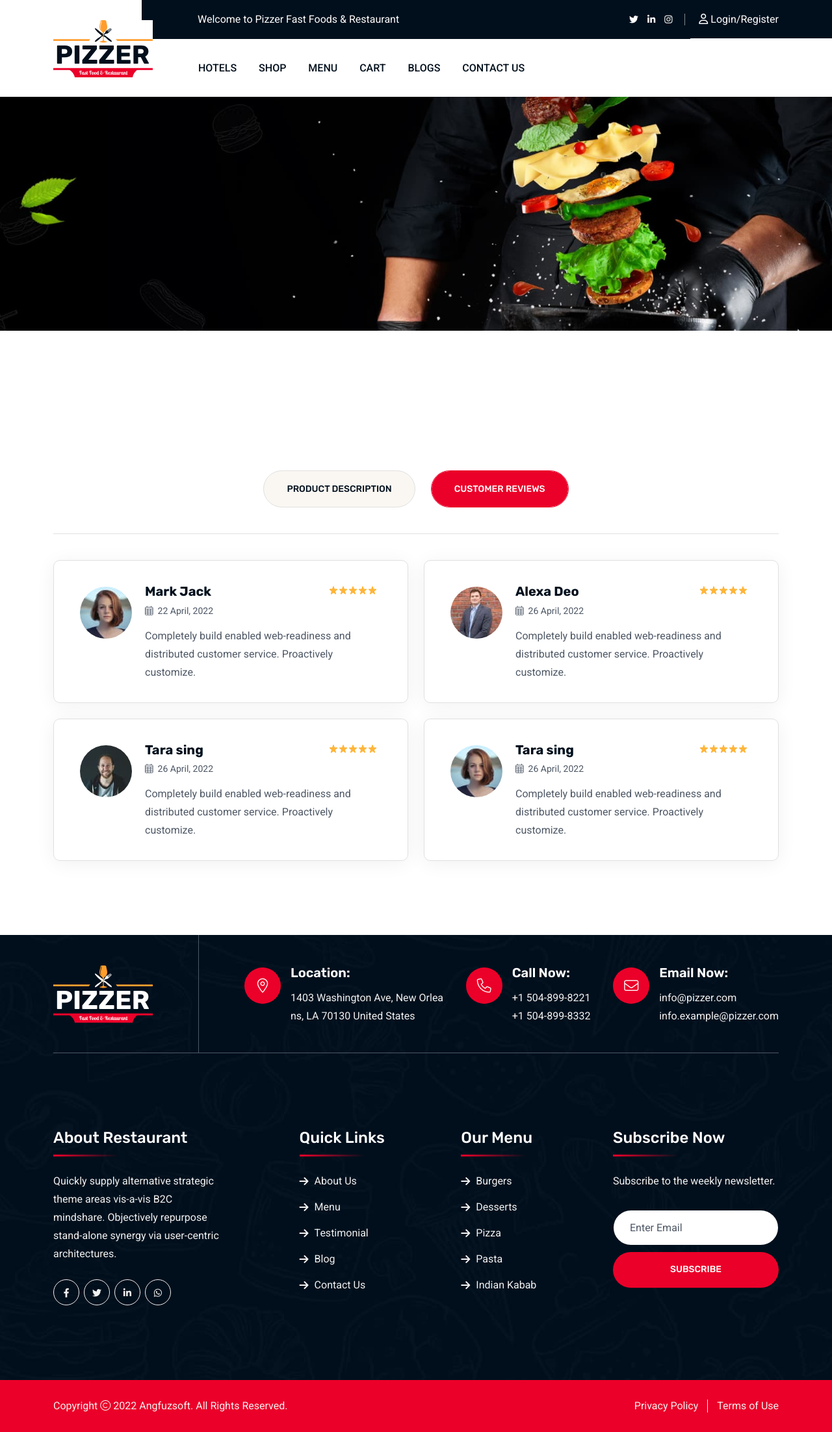
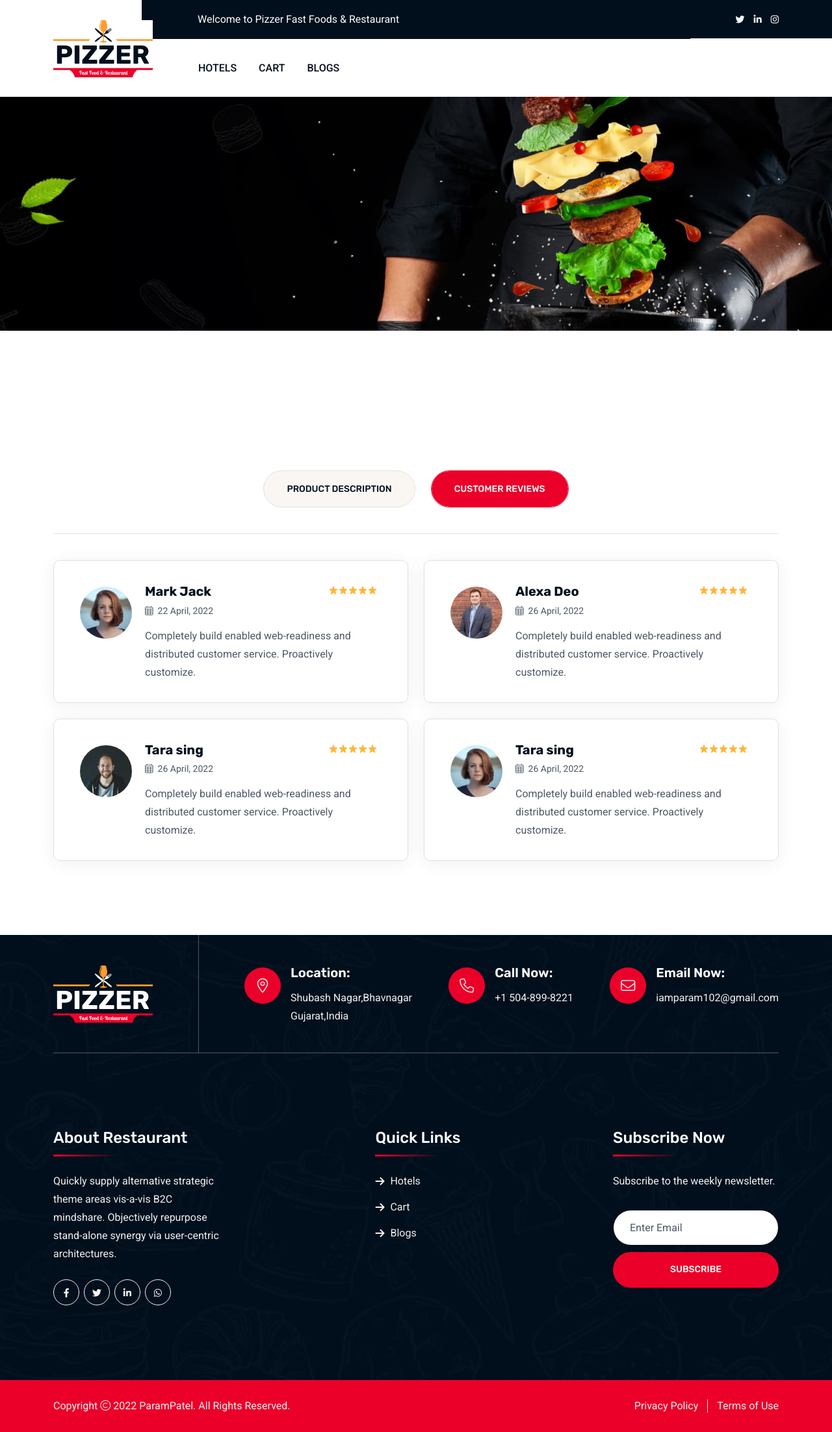
Before and after one commit to Parampatel07/foodies_py, a Django app: page /app1/product/1 in a window 1280 px wide. Shown: the whole page at 65% size. Run offline with Django 4.2, Linux system fonts and the light colour scheme; data that the repository does not hold is empty; some libraries are stand-ins or nearby versions.

Commit message:
project complete

```diff
--- a/app1/urls.py
+++ b/app1/urls.py
@@ -1,5 +1,5 @@
 from django.urls import path
-from .views import home,category,menu,product,cart,checkout,blog,aboutdetail,contactus,hotel,categoryflow,menuflow,quantity_plus,quantity_minus,delete_cart
+from .views import home,category,menu,product,cart,checkout,blog,aboutdetail,contactus,hotel,categoryflow,menuflow,quantity_plus,quantity_minus,delete_cart,add_to_cart
 
 urlpatterns = [
     path('',home,name="home"),
@@ -17,4 +17,5 @@ urlpatterns = [
     path('update_quantity_plus/<int:qid>',quantity_plus,name="update_quantity_plus"),
     path('update_quantity_minus/<int:qid>',quantity_minus,name="update_quantity_minus"),
     path('delete_cart/<int:pid>',delete_cart,name="delete_cart"),
+    path('add_to_cart/<int:pid>',add_to_cart,name="add_to_cart"),
 ]
--- a/app1/views.py
+++ b/app1/views.py
@@ -154,3 +154,10 @@ def delete_cart(req,pid):
     mycursor.execute(sql,values)
     print("value deleted successfully ");
     return HttpResponse("Quantity subbed successfully")
+
+def add_to_cart(req,pid):
+    print("this is cart ")
+    sql = "Insert into app1_cart (productid,billid,userid,quantity) values (%s,%s,%s,%s) ";
+    values = [pid,0,USER_ID,1]
+    mycursor.execute(sql,values)
+    return HttpResponse("this is add to cart ")
--- a/template/cart.html
+++ b/template/cart.html
@@ -61,7 +61,7 @@
                          </tfoot>
                     </table>
                     <div class="wc-proceed-to-checkout mb-30">
-                         <a href="checkout" class="as-btn">Proceed to checkout</a>
+                         <a href="#" class="as-btn">Make Payment</a>
                     </div>
                </div>
           </div>
--- a/template/django_template.html
+++ b/template/django_template.html
@@ -39,19 +39,10 @@
                <div class="mobile-logo"><a href="index.html"><img src="{% static 'img/logo.svg'%}" alt="Pizzer"></a></div>
                <div class="as-mobile-menu">
                     <ul>
-                         {% comment %} <li class="menu-item-has-children"><a href="index.html">Home</a>
-                              <ul class="sub-menu">
-                                   <li><a href="index.html">Restaurant Home</a></li>
-                                   <li><a href="index-2.html">Fast Food Home</a></li>
-                                   <li><a href="index-3.html">Pizza & Burger Light Home</a></li>
-                                   <li><a href="index-4.html">Pizza & Burger Dark Home</a></li>
-                              </ul>
-                         </li> {% endcomment %}
-                         <li><a href="category">Shop</a></li>
-                         <li><a href="cart">Cart</a></li>
-                         <li><a href="menu">Menu</a></li>
-                         <li><a href="blog">Blog</a></li>
-                         <li><a href="contactus">Contact Us</a></li>
+                         <li><a href="{% url 'hotel' %}">Hotels</a></li>
+                         <li><a href="/app1/cart/1">Cart</a></li>
+                         <li><a href="{% url 'blog' %}">Blogs</a></li>
+
                     </ul>
                </div>
           </div>
@@ -77,8 +68,8 @@
                                                             href="#"><i
                                                                  class="fab fa-instagram"></i></a></div>
                                              </li>
-                                             <li><a href="#"><i class="far fa-user"></i> Login/Register</a>
-                                             </li>
+                                             <!-- <li><a href="#"><i class="far fa-user"></i> Login/Register</a>
+                                             </li> -->
                                         </ul>
                                    </div>
                               </div>
@@ -96,11 +87,8 @@
                                    <nav class="main-menu d-none d-lg-inline-block">
                                         <ul>
                                              <li><a href="{% url 'hotel' %}">Hotels</a></li>
-                                             <li><a href="{% url 'category' %}">Shop</a></li>
-                                             <li><a href="{% url 'menu' %}">Menu</a></li>
-                                             <li><a href="/app1/cart/">Cart</a></li>
+                                             <li><a href="/app1/cart/1">Cart</a></li>
                                              <li><a href="{% url 'blog' %}">Blogs</a></li>
-                                             <li><a href="contactus">Contact Us</a></li>
 
                                         </ul>
                                    </nav><button type="button" class="as-menu-toggle d-inline-block d-lg-none"><i
@@ -128,10 +116,10 @@
                              <div class="contact-card">
                                   <div class="contact-card_icon"><i class="fa-light fa-location-dot icon-btn"></i>
                                   </div>
-                                  <div class="contact-card_content">
+                                  <div class="contact-card_content text-capitalize">
                                        <h6 class="contact-card_title">Location:</h6>
-                                       <p class="contact-card_text">1403 Washington Ave, New Orlea<br>ns, LA 70130
-                                            United States</p>
+                                       <p class="contact-card_text">shubash nagar,bhavnagar <br>
+                                            Gujarat,India</p>
                                   </div>
                              </div>
                              <div class="contact-card">
@@ -139,7 +127,6 @@
                                   <div class="contact-card_content">
                                        <h6 class="contact-card_title">Call Now:</h6>
                                        <p class="contact-card_text"><a href="tel:+15048998221">+1 504-899-8221</a>
-                                            <a href="tel:+15048998332">+1 504-899-8332</a></p>
                                   </div>
                              </div>
                              <div class="contact-card">
@@ -148,8 +135,7 @@
                                   <div class="contact-card_content">
                                        <h6 class="contact-card_title">Email Now:</h6>
                                        <p class="contact-card_text"><a
-                                                 href="mailto:info@pizzer.com">info@pizzer.com</a> <a
-                                                 href="mailto:info.example@pizzer.com">info.example@pizzer.com</a>
+                                                 href="mailto:iamparam102@gmail.com">iamparam102@gmail.com</a>
                                        </p>
                                   </div>
                              </div>
@@ -182,27 +168,11 @@
                         <div class="widget widget_nav_menu footer-widget">
                              <h3 class="widget_title">Quick Links</h3>
                              <div class="menu-all-pages-container">
-                                  <ul class="menu">
-                                       <li><a href="about.html">About Us</a></li>
-                                       <li><a href="menu-fast.html">Menu</a></li>
-                                       <li><a href="project.html">Testimonial</a></li>
-                                       <li><a href="blog.html">Blog</a></li>
-                                       <li><a href="contact.html">Contact Us</a></li>
-                                  </ul>
-                             </div>
-                        </div>
-                   </div>
-                   <div class="col-md-6 col-xl-auto">
-                        <div class="widget widget_nav_menu footer-widget">
-                             <h3 class="widget_title">Our Menu</h3>
-                             <div class="menu-all-pages-container">
-                                  <ul class="menu">
-                                       <li><a href="menu-fast.html">Burgers</a></li>
-                                       <li><a href="menu-fast.html">Desserts</a></li>
-                                       <li><a href="menu-fast.html">Pizza</a></li>
-                                       <li><a href="menu-fast.html">Pasta</a></li>
-                                       <li><a href="menu-fast.html">Indian Kabab</a></li>
-                                  </ul>
+                              <ul>
+                                   <li><a href="{% url 'hotel' %}">Hotels</a></li>
+                                   <li><a href="/app1/cart/1">Cart</a></li>
+                                   <li><a href="{% url 'blog' %}">Blogs</a></li>
+                              </ul>
                              </div>
                         </div>
                    </div>
@@ -223,7 +193,7 @@
               <div class="row justify-content-between align-items-center">
                    <div class="col-lg-6">
                         <p class="copyright-text">Copyright <i class="fal fa-copyright"></i> 2022 <a
-                                  href="https://themeforest.net/user/angfuz_soft">Angfuzsoft</a>. All Rights
+                                  href="https://github.com/parampatel07">ParamPatel</a>. All Rights
                              Reserved.</p>
                    </div>
                    <div class="col-lg-6 text-end d-none d-lg-block">
--- a/template/product.html
+++ b/template/product.html
@@ -31,14 +31,13 @@
                          <p class="price">${{row.price}}<del>$350.99</del></p>
                          <p class="text">{{row.desc}}</p>
                          <div class="actions">
-                              <a class="as-btn" href="/app1/cart/{{row.id}}">Add to Cart</a> <a class="icon-btn" href="#">
+                              <button class="as-btn" id="add_to_cart" data-id="{{row.id}}" >Add to Cart</button> <a class="icon-btn" href="#">
                               <i class="fal fa-heart"></i>
                               </a>
                          </div>
                          <div class="product_meta"><span class="sku_wrapper">SKU: <span class="sku">C2546</span></span>
                               <span class="posted_in">Category: Chicken Pizza</span>
                               <span>Tags: Grill</span></div>
-
                     </div>
                </div>
                {% endfor %}
@@ -154,4 +153,21 @@
           </div>
      </div>
 </section>
+<script >
+     $(document).ready(function(){
+          console.log("Jquery working ");
+          $('#add_to_cart').click(function(){
+               console.log("Add to cart click ");
+               var additional_str = $(this).attr("data-id");
+               console.log("additional str is ",additional_str);
+               var page = "{% url 'add_to_cart' 0  %}".replace('0', additional_str);
+               console.log("page is ",page);
+               $.get(page,function(data,status){
+                    console.log(data);
+               });
+               var new_page = "/app1/cart/0".replace('0',additional_str);
+               window.location.replace(new_page);
+          });
+     })
+</script>
 {% endblock %}
```
